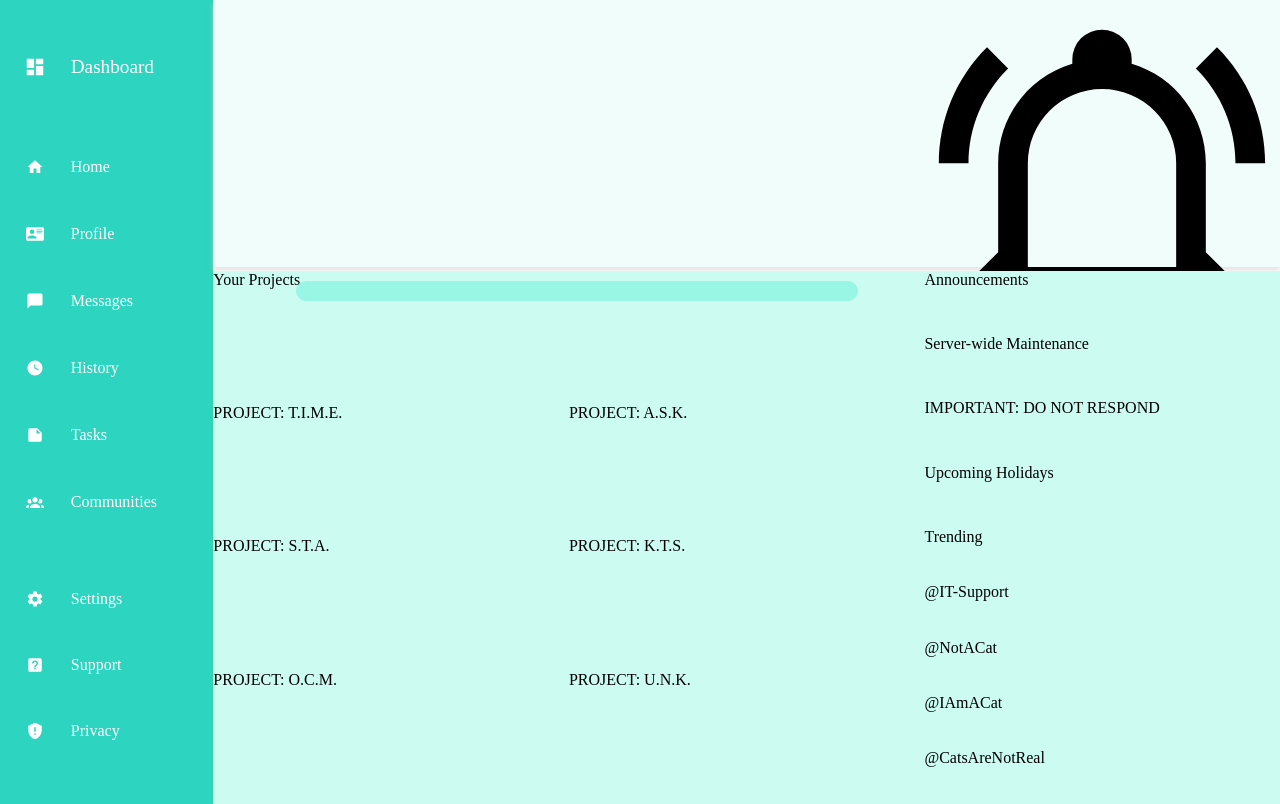
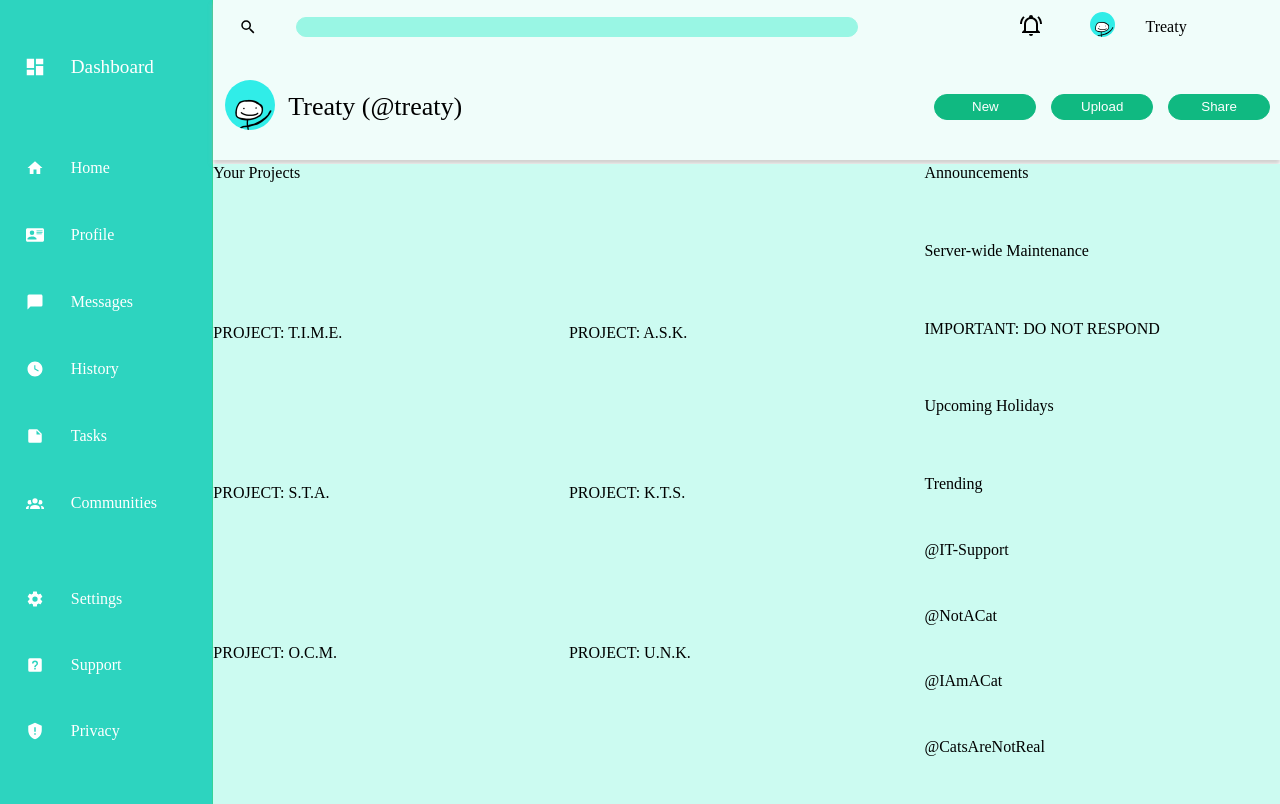
Before and after one commit to treaty1210/admin-dashboard, a plain HTML site: page index.html in a window 1280 px wide. Drawn offline with Linux system fonts and the light colour scheme.

Commit message:
Style button area
Adjust button area with grids to align items.
Change button style to match theme.

```diff
--- a/style.css
+++ b/style.css
@@ -95,12 +95,12 @@ body {
 .header {
     background-color: #f0fdfa;
     grid-column: 2 / 4;
-    height: 33.33vh;
+    height: 20vh;
     display: grid;
     grid-template-rows: 1fr 2fr;
     grid-template-columns: 2fr 1fr;
     margin-bottom: 4px;
-    box-shadow: 0 4px 4px #d6d3d18e;
+    box-shadow: 0 4px 4px #acabaa8e;
 }
 
 .searchbar {
@@ -131,7 +131,61 @@ body {
     left: -18px;
 }
 
+.topBtns {
+    grid-column: 2 / 3;
+    display: grid;
+    grid-template-columns: 1fr 1fr 1fr;
+}
+
+.notif {
+    justify-self: flex-end;
+    align-self: center;
+}
+
+.notif > img {
+    height: 24px;
+    width: 24px;
+}
+
+.profilePic {
+    justify-self: center;
+    align-self: center;
+}
+
+.profilePic > img {
+    border-radius: 50%;
+    height: 25px;
+    width: 25px;
+}
+
+.profile {
+    justify-self: start;
+    align-self: center;
+    position: relative;
+    left: -16px;
+}
+
+.btmBtns {
+    display: grid;
+    grid-template-columns: 1fr 1fr 1fr;
+    gap: 15px;
+    align-items: center;
+    padding-left: 10px;
+    padding-right: 10px;
+}
+
+.btmBtns > button {
+    height: 26px;
+    width: auto;
+    border-radius: 26px;
+    border: 1px solid #10b981;
+    background-color: #10b981;
+    color: white;
+}
+
 .greetArea {
+    grid-column: 1 / 2;
+    grid-row: 2 / 3;
     display: grid;
     grid-template-columns: 0.2fr 3fr;
     align-content: center;
@@ -167,7 +221,7 @@ body {
     grid-column: 2 / 4;
     display: grid;
     grid-template-columns: 2fr 1fr;
-    height: 66.67vh;
+    height: 80vh;
 }
 
 .projects {
```
